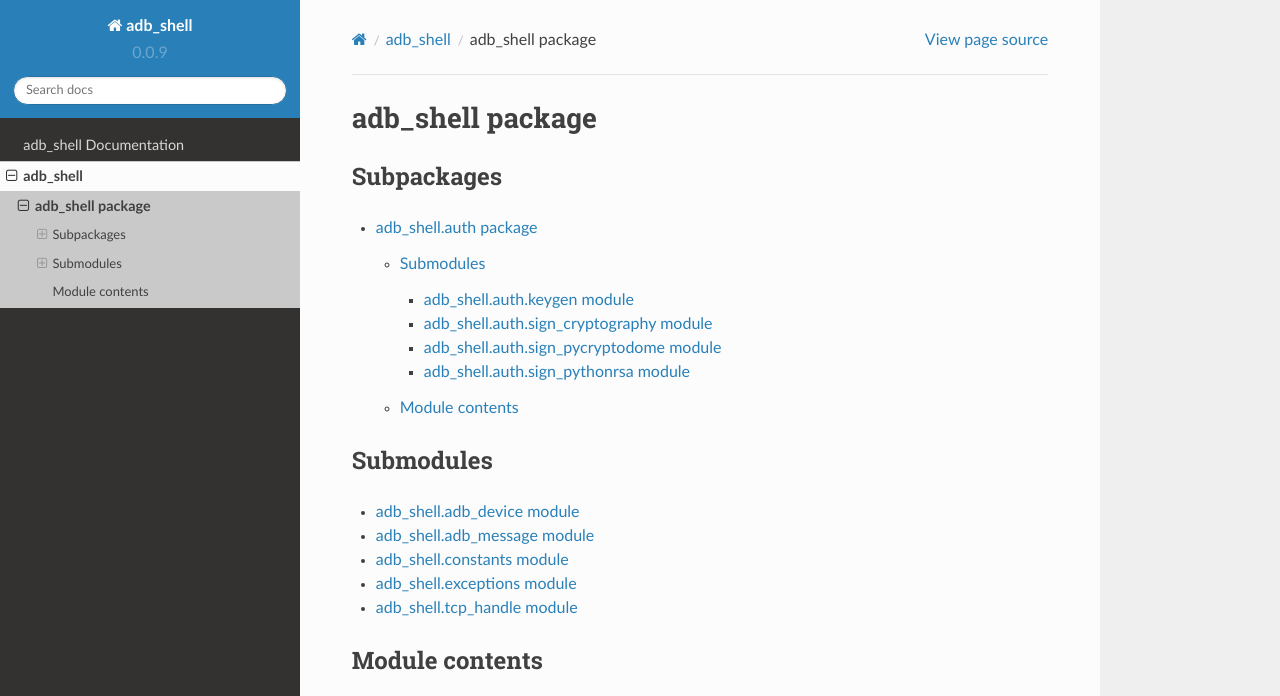
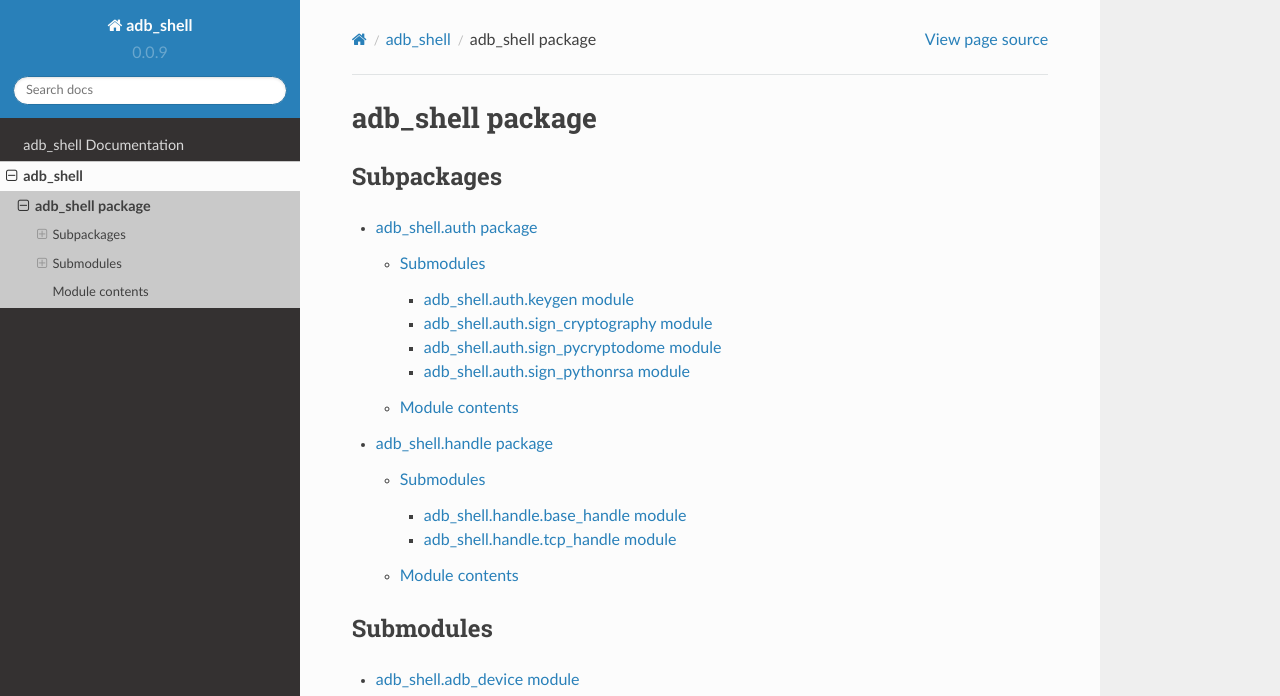
Before and after one commit to JeffLIrion/adb_shell, a Sphinx documentation site: the page built from docs/source/adb_shell.rst, in a window 1280 px wide and 1133 px high, cut to the strip 0-696 px from the top of the window. Built offline with Sphinx 7.4.7 and the Read the Docs theme 2.0.0, drawn with Linux system fonts in a browser that asks for light colours.

Commit message:
Update API to accommodate different handle types (#57)
* Update API to accommodate different handle types

* Remove 'default_timeout_s' parameter

* Change 'serial' to 'host'

* Finish converting from serial to host and port

* Get tests to pass

* Some refactoring

* Remove '_banner' attribute; change '_banner_bytes' to '_banner'

* Linting

* Python2 compatibility

* Minor edit

* Update README.rst

* Use generators instead of map

* bytes vs. bytearray

* Update documentation

```diff
--- /dev/null
+++ b/docs/source/adb_shell.handle.base_handle.rst
@@ -0,0 +1,7 @@
+adb\_shell.handle.base\_handle module
+=====================================
+
+.. automodule:: adb_shell.handle.base_handle
+   :members:
+   :undoc-members:
+   :show-inheritance:
--- /dev/null
+++ b/docs/source/adb_shell.handle.rst
@@ -0,0 +1,18 @@
+adb\_shell.handle package
+=========================
+
+Submodules
+----------
+
+.. toctree::
+
+   adb_shell.handle.base_handle
+   adb_shell.handle.tcp_handle
+
+Module contents
+---------------
+
+.. automodule:: adb_shell.handle
+   :members:
+   :undoc-members:
+   :show-inheritance:
--- /dev/null
+++ b/docs/source/adb_shell.handle.tcp_handle.rst
@@ -0,0 +1,7 @@
+adb\_shell.handle.tcp\_handle module
+====================================
+
+.. automodule:: adb_shell.handle.tcp_handle
+   :members:
+   :undoc-members:
+   :show-inheritance:
--- a/docs/source/adb_shell.rst
+++ b/docs/source/adb_shell.rst
@@ -7,6 +7,7 @@ Subpackages
 .. toctree::
 
    adb_shell.auth
+   adb_shell.handle
 
 Submodules
 ----------
```
Also changed, not shown: other parts of docs/source/adb_shell.rst (+0 -1 lines), README.rst (+4 -4 lines), 7 other files.
